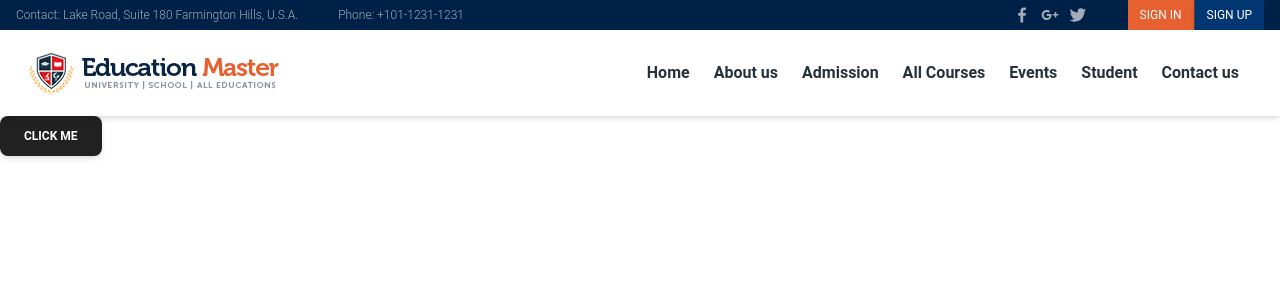
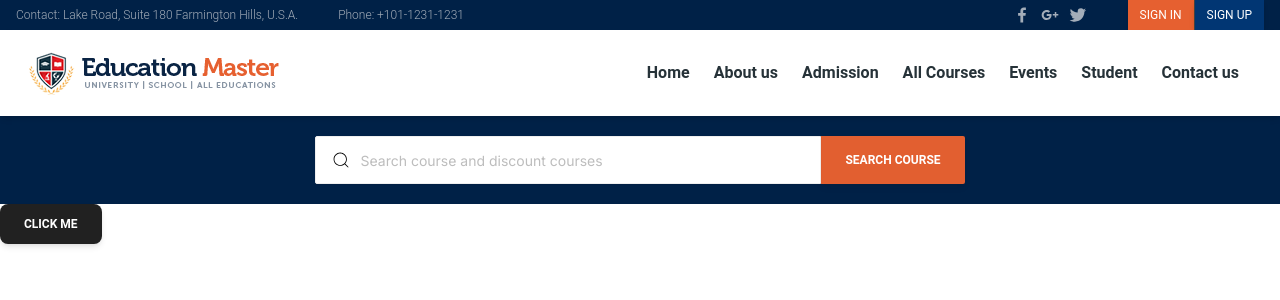
Before and after one commit to Mostofa321/Education-Master, a Next.js app: page / in a window 1280 px wide. Shown: the top 300 px of the page. Built offline with nearby package versions, Linux system fonts and the light colour scheme.

Commit message:
add- added searchbar

```diff
--- a/app/layout.tsx
+++ b/app/layout.tsx
@@ -4,6 +4,7 @@ import { Inter } from 'next/font/google'
 import { ThemeProvider } from '../components/materialTailwind/MaterialComponents'
 import { Nav } from '@/components/navBar/Nav'
 import TopBar from '@/components/topBar/TopBar'
+import SearchBar from '@/components/searchBar/SearchBar'
 
 const inter = Inter({ subsets: ['latin'] })
 
@@ -23,6 +24,7 @@ export default function RootLayout({
         <ThemeProvider>
           <TopBar />
           <Nav />
+          <SearchBar />
           {children}
         </ThemeProvider>
       </body>
--- a/components/materialTailwind/MaterialComponents.tsx
+++ b/components/materialTailwind/MaterialComponents.tsx
@@ -8,6 +8,7 @@ import {
     Collapse,
     Typography,
     IconButton,
+    Input,
 } from "@material-tailwind/react";
 
 export {
@@ -18,4 +19,5 @@ export {
     Collapse,
     Typography,
     IconButton,
+    Input,
 };
--- /dev/null
+++ b/components/searchBar/SearchBar.tsx
@@ -0,0 +1,27 @@
+import React from 'react'
+import {
+  Button,
+} from "../materialTailwind/MaterialComponents";
+import { CiSearch } from 'react-icons/ci'
+
+const SearchBar = () => {
+  return (
+    <div className='bg-[#002147] p-5'>
+      <form className='max-w-screen-2xl mx-auto'>
+        <div className=" h-[48px] flex items-center justify-center">
+          <div className='relative'>
+            <span className="absolute text-slate-400 text-xl inset-y-0 left-2 flex items-center pl-2">
+              <CiSearch />
+            </span>
+            <input className="placeholder:text-slate-400 md:w-[506px] h-[48px] bg-white  border border-slate-300 rounded-sm rounded-r-none py-2 pl-11 pr-3 shadow-sm focus:outline-none focus:border-sky-500 focus:ring-sky-500 focus:ring-1 sm:text-sm" placeholder="Search course and discount courses" type="text" name="search" />
+          </div>
+          <Button className='h-[48px] bg-[#e25f30] rounded-sm rounded-l-none'>
+            Search Course
+          </Button>
+        </div>
+      </form>
+    </div>
+  )
+}
+
+export default SearchBar
```
